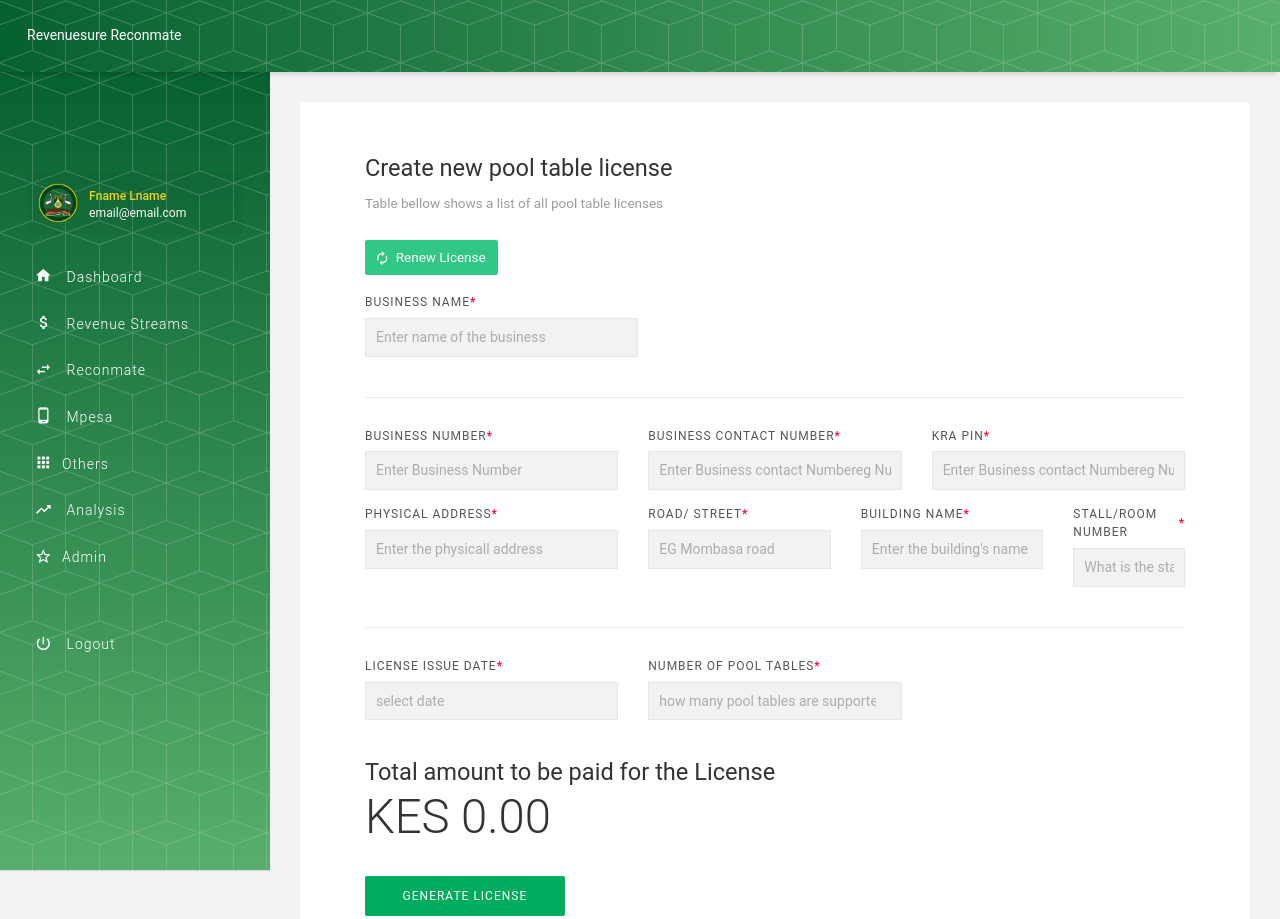
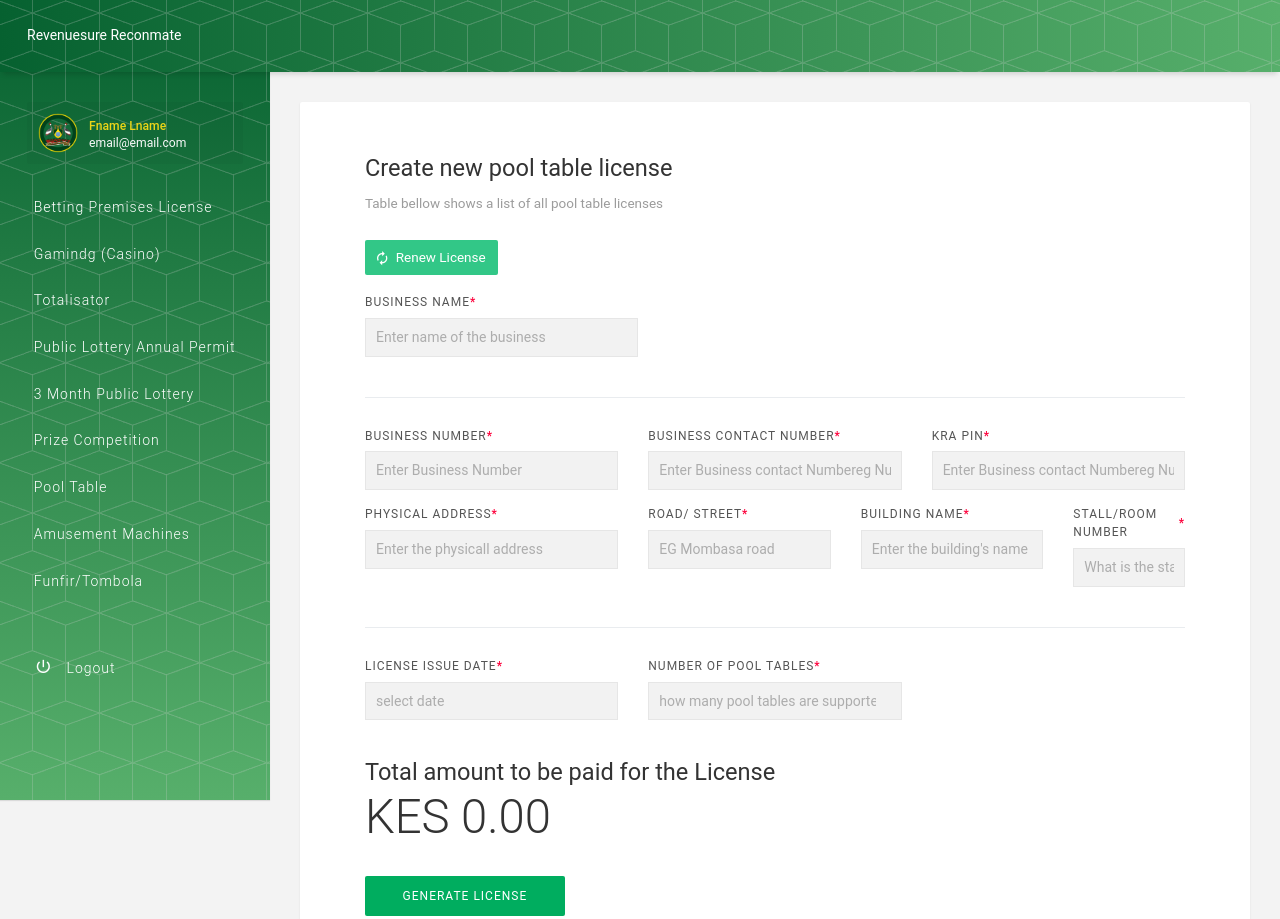
Before and after one commit to OzzayNetwork/betting-forms, a plain HTML site: page forms.html in a window 1280 px wide. Shown: the top 919 px of the page. Drawn offline with Linux system fonts and the light colour scheme; files whose address does not match are found by name; a web font is replaced by a local one.

Commit message:
remove of the 70

```diff
--- a/css/style.css
+++ b/css/style.css
@@ -646,7 +646,7 @@ article, aside, details, figcaption, figure, footer, header, hgroup, main, menu,
     position: fixed;
     background: #fff;
     height: calc(100% - 70px);
-    top: 70px;
+/*    top: 70px;*/
     transition: all;
     -webkit-transition-duration: .3s;
     transition-duration: .3s;
--- a/forms.html
+++ b/forms.html
@@ -44,13 +44,15 @@
         <div class="dropdown-menu"> <a class="dropdown-item" href="#">View Profile</a> <a class="dropdown-item" href="#">Settings</a> <a class="dropdown-item" href="landing-page.html">Logout</a> </div>
       </div>
       <ul class="navigation text-capitalize">
-        <li class="navigation__active"><a href="index.html"><i class="zmdi zmdi-home"></i> Dashboard</a></li>
-        <li><a href="revenuestreams.html"><i class="zmdi zmdi-money"></i> Revenue streams</a></li>
-        <li><a href="reconmate.html"><i class="zmdi zmdi-swap"></i> reconmate</a></li>
-        <li><a href="mpesa.html"><i class="zmdi zmdi-smartphone-android"></i> Mpesa</a></li>
-        <li><a href="others.html"><i class="zmdi zmdi-apps"></i>others</a></li>
-        <li><a href="analysis.html"><i class="zmdi zmdi-trending-up"></i> analysis</a></li>
-        <li><a href="admin.html"><i class="zmdi zmdi-star-outline"></i>admin</a></li>
+        <li class="navigation__active"><a href="#"><i class="zmdi zmdi-home d-none"></i> Betting Premises license</a></li>
+        <li><a href="#"><i class="zmdi zmdi-money d-none"></i>gamindg (casino)</a></li>
+        <li><a href="#"><i class="zmdi zmdi-swap d-none"></i> totalisator</a></li>
+        <li><a href="#"><i class="zmdi zmdi-smartphone-android d-none"></i> public lottery annual permit</a></li>
+        <li><a href="#"><i class="zmdi zmdi-apps d-none"></i>3 month public lottery</a></li>
+        <li><a href="#"><i class="zmdi zmdi-trending-up d-none"></i> prize competition</a></li>
+        <li><a href="pool.html"><i class="zmdi zmdi-star-outline d-none"></i>pool table</a></li>
+        <li><a href="#"><i class="zmdi zmdi-star-outline d-none"></i>amusement machines</a></li>
+        <li><a href="#"><i class="zmdi zmdi-star-outline d-none"></i>funfir/tombola</a></li>
         <li class="mt-5"><a href="reconmate.html"><i class="zmdi zmdi-power"></i> logout</a></li>
       </ul>
     </div>
```
Also changed, not shown: pool.html (renamed from revenuestreams.html, +12 -33 lines), css/app.min.css.
